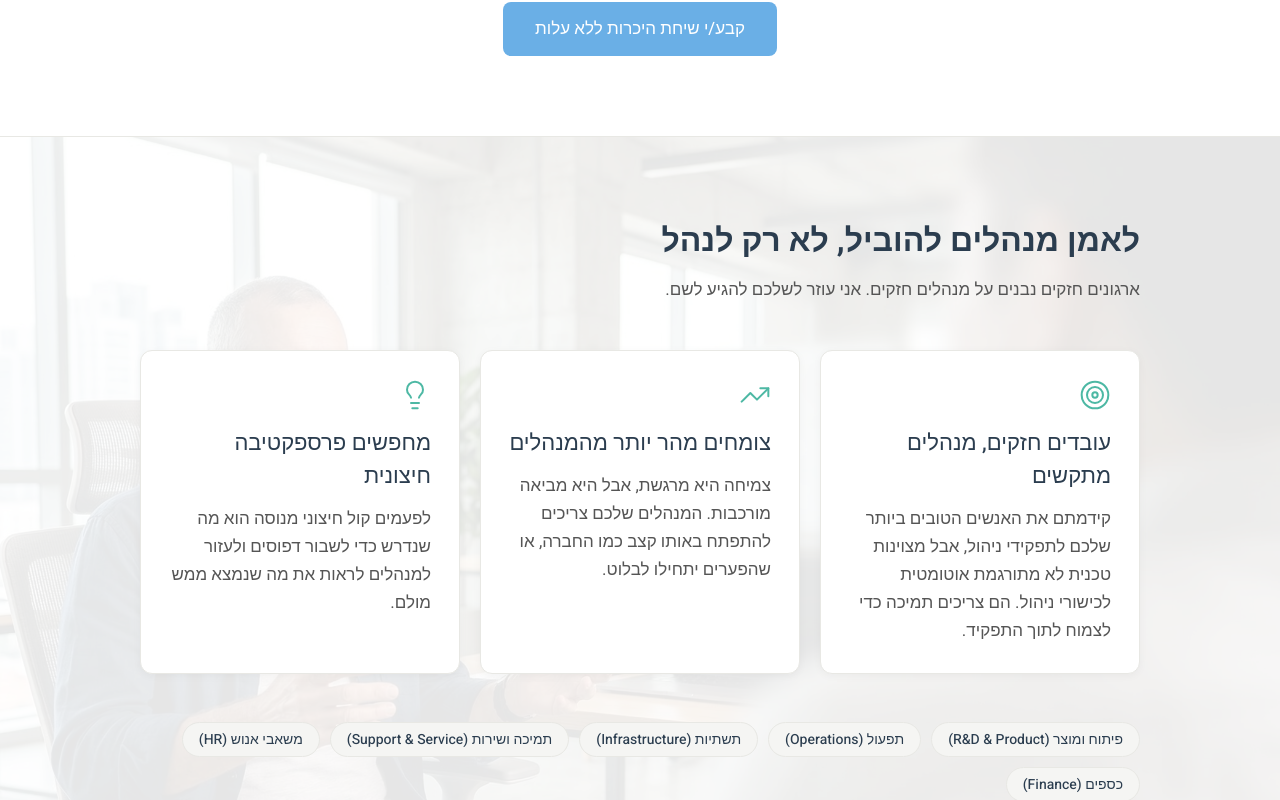
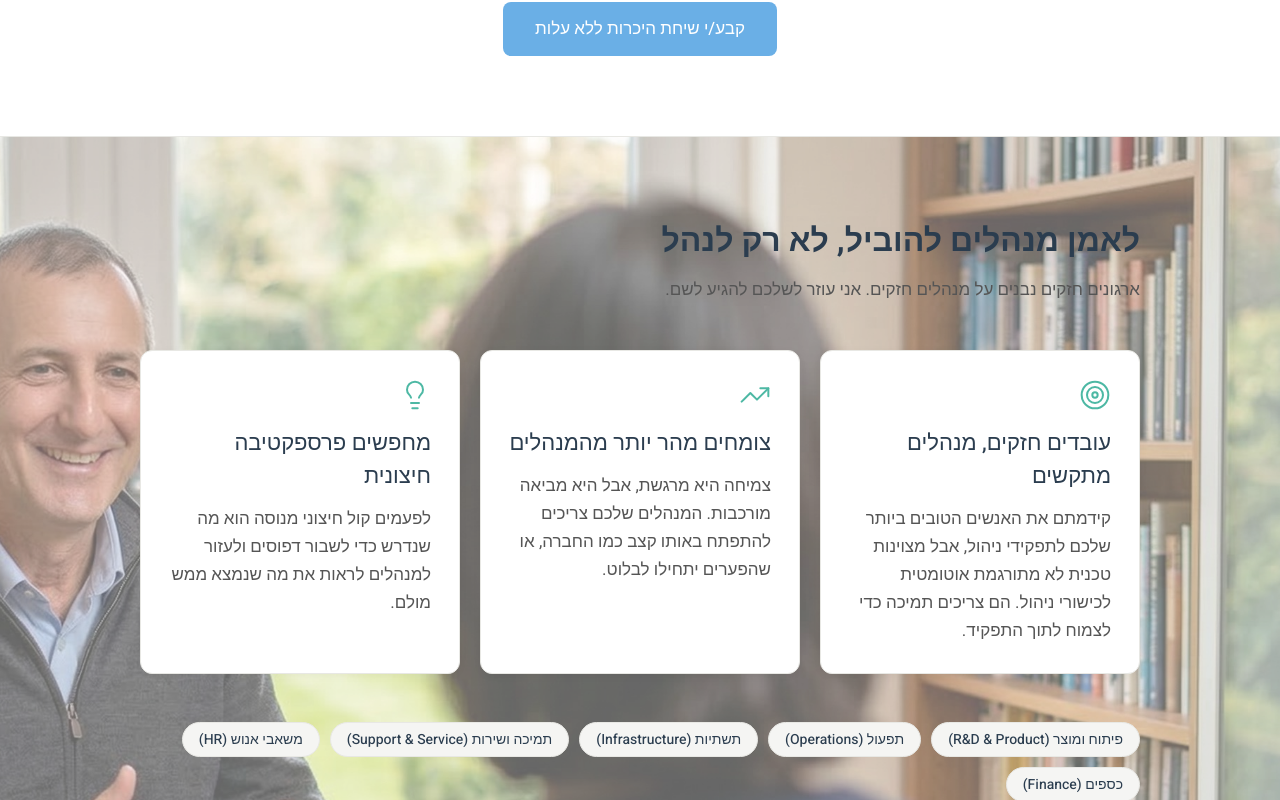
Before and after one commit to shani-ofer/Website-March-2026, a React (Vite) app: page / in a window 1280 px wide. Shown: the part 2140-2940 px from the top of the page. Built offline with nearby package versions, Linux system fonts and the light colour scheme.

Commit message:
Updated Homepage.tsx

```diff
--- a/src/pages/Homepage.tsx
+++ b/src/pages/Homepage.tsx
@@ -119,9 +119,9 @@ export function Homepage() {
         {/* Background Image & Overlay */}
         <div
           className="absolute inset-0 z-0 bg-cover bg-center bg-no-repeat"
-          style={{ backgroundImage: "url('/Gemini_Generated_Image_5u1s355u1s355u1s.jpg')" }}
+          style={{ backgroundImage: "url('/background5_(1).jpg')" }}
         />
-        <div className="absolute inset-0 z-0 bg-white/90" />
+        <div className="absolute inset-0 z-0 bg-white/40" />
 
         <div className="relative z-10 max-w-[1000px] mx-auto">
           <h2 className="text-deep-navy mb-3">לאמן מנהלים להוביל, לא רק לנהל</h2>
```
